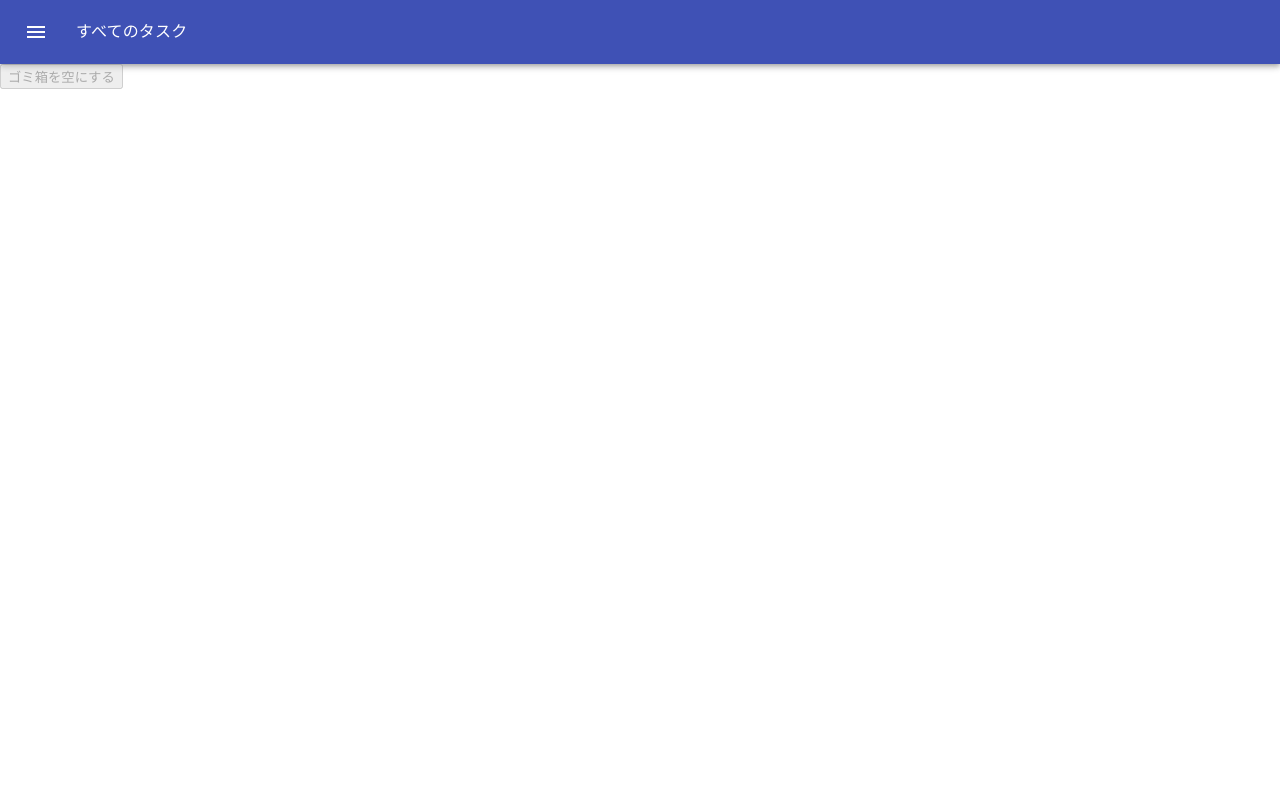
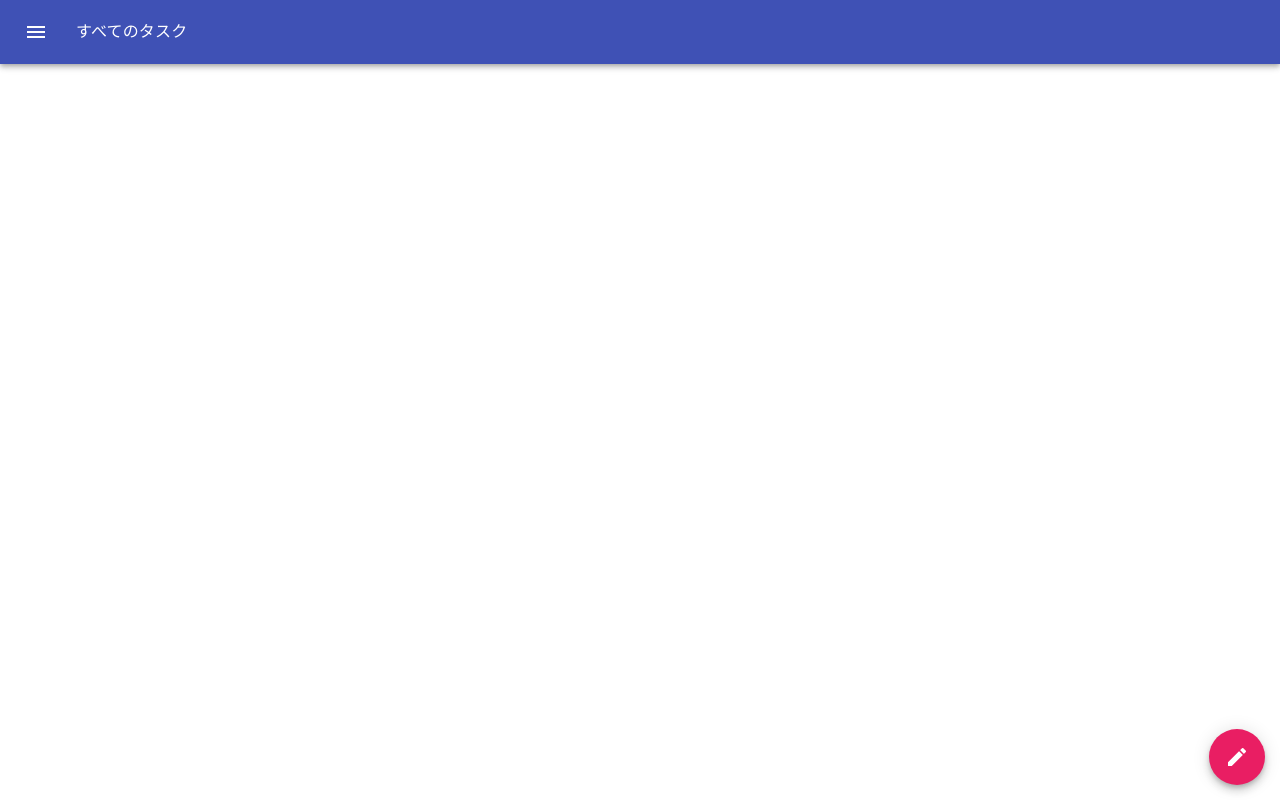
Before and after one commit to Bear29ers/pwa-todo, a React (Vite) app: page / in a window 1280 px wide. Built offline with nearby package versions, Linux system fonts and the light colour scheme.

Commit message:
ui: :lipstick: update the ActionButton component

```diff
--- a/src/ActionButton.tsx
+++ b/src/ActionButton.tsx
@@ -1,10 +1,45 @@
+import Fab from '@mui/material/Fab';
+import Icon from '@mui/material/Icon';
+import { styled } from '@mui/material/styles';
+
 type Props = {
   todos: Todo[];
-  onEmpty: () => void;
+  filter: Filter;
+  alertOpen: boolean;
+  dialogOpen: boolean;
+  onToggleAlert: () => void;
+  onToggleDialog: () => void;
 };
 
-export const ActionButton = ({ todos, onEmpty }: Props) => (
-  <button type="button" onClick={() => onEmpty()} disabled={todos.filter((todo) => todo.removed).length === 0}>
-    ゴミ箱を空にする
-  </button>
-);
+const FabButton = styled(Fab)({
+  position: 'fixed',
+  right: 15,
+  bottom: 15,
+});
+
+export const ActionButton = ({ todos, filter, alertOpen, dialogOpen, onToggleAlert, onToggleDialog }: Props) => {
+  const removed = todos.filter((todo) => todo.removed).length !== 0;
+
+  return (
+    // eslint-disable-next-line react/jsx-no-useless-fragment
+    <>
+      {filter === 'removed' ? (
+        <FabButton
+          aria-label="fab-delete-button"
+          color="secondary"
+          onClick={onToggleAlert}
+          disabled={!removed || alertOpen}>
+          <Icon>delete</Icon>
+        </FabButton>
+      ) : (
+        <FabButton
+          aria-label="fab-add-button"
+          color="secondary"
+          onClick={onToggleDialog}
+          disabled={filter === 'checked' || dialogOpen}>
+          <Icon>create</Icon>
+        </FabButton>
+      )}
+    </>
+  );
+};
--- a/src/App.tsx
+++ b/src/App.tsx
@@ -170,7 +170,14 @@ const App = () => {
       />
       <AlertDialog alertOpen={alertOpen} onEmpty={handleEmpty} onToggleAlert={handleToggleAlert} />
       <TodoItem todos={todos} filter={filter} onTodo={handleTodo} />
-      <ActionButton todos={todos} onEmpty={handleEmpty} />
+      <ActionButton
+        todos={todos}
+        filter={filter}
+        alertOpen={alertOpen}
+        dialogOpen={dialogOpen}
+        onToggleAlert={handleToggleAlert}
+        onToggleDialog={handleToggleDialog}
+      />
     </ThemeProvider>
   );
 };
```
